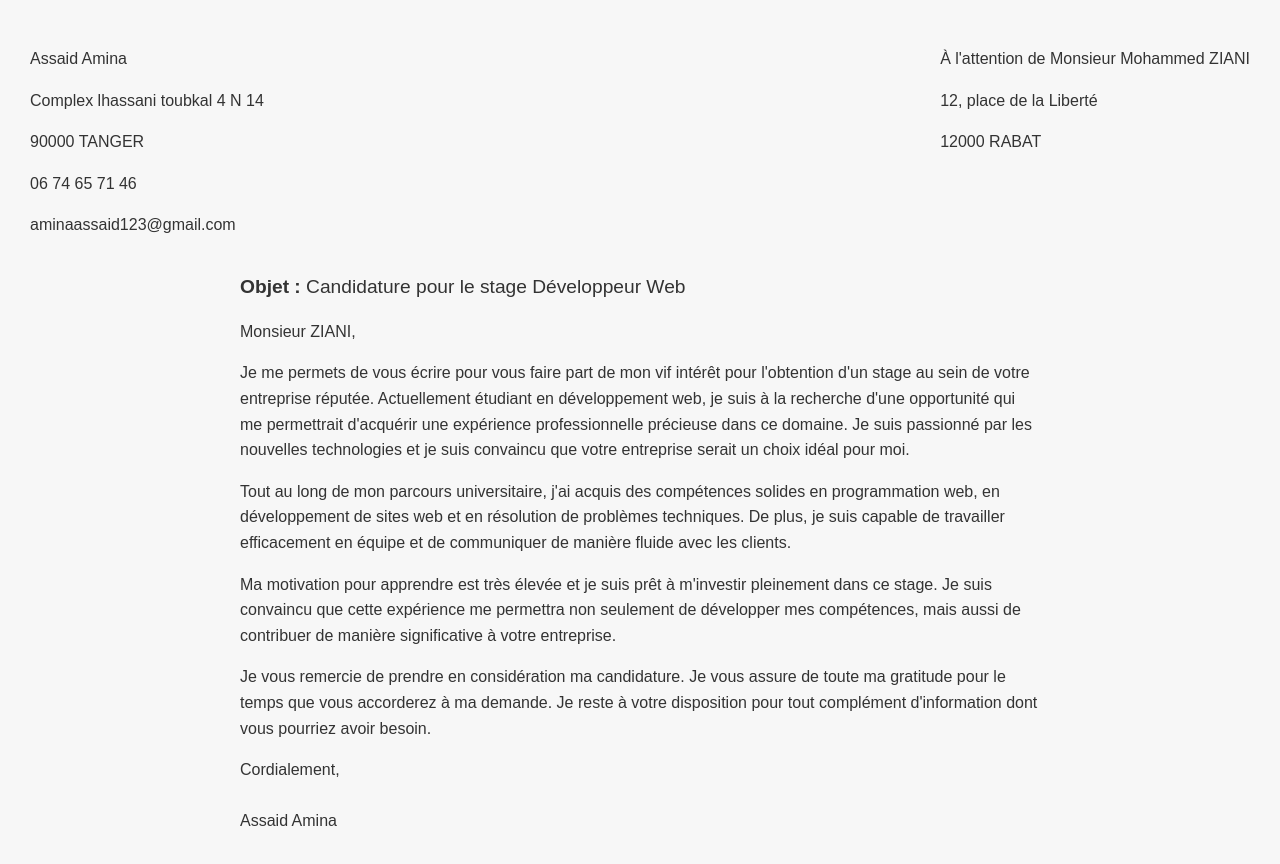
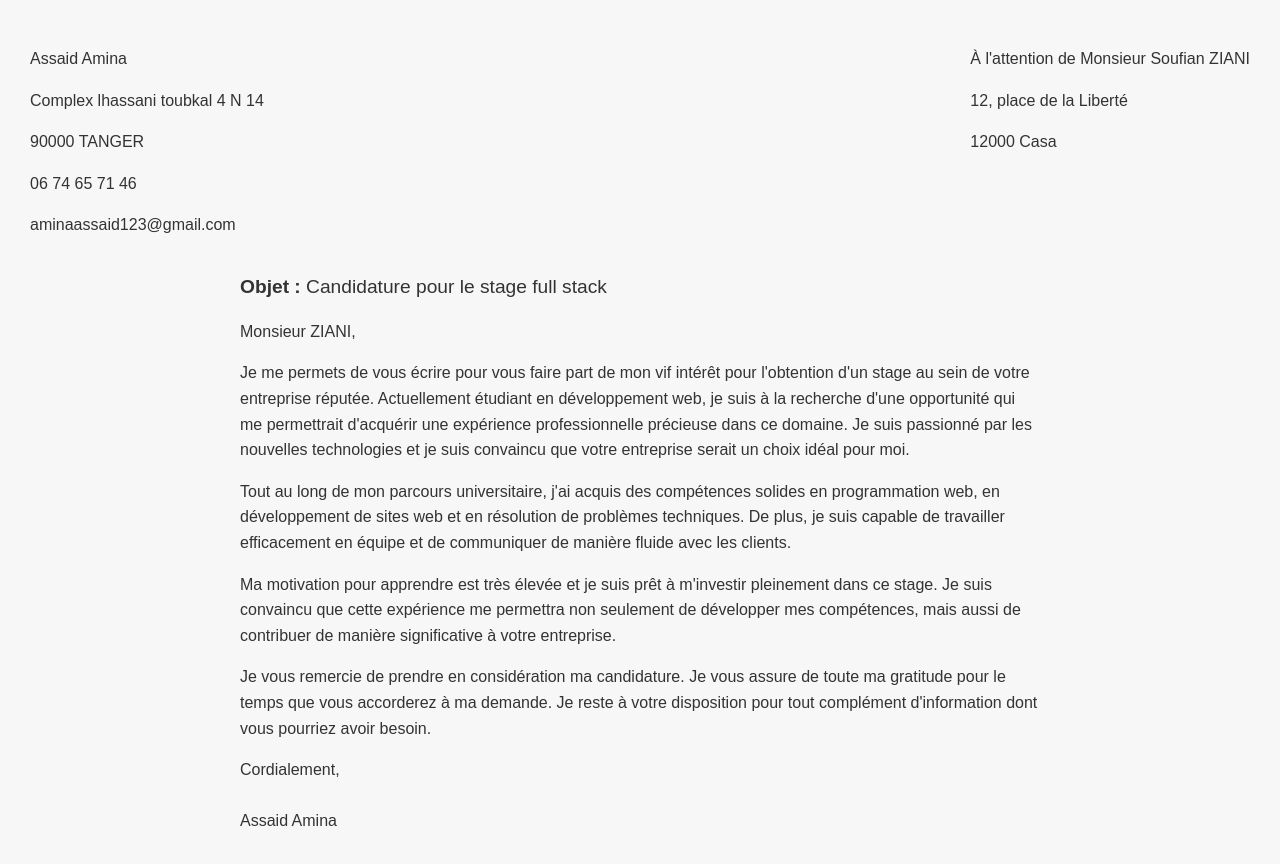
Before and after one commit to aminaassaid1/Lab-Github, a plain HTML site: page index.html in a window 1280 px wide. Drawn offline with Linux system fonts and the light colour scheme.

Commit message:
push dev-web

```diff
--- a/index.html
+++ b/index.html
@@ -19,14 +19,14 @@
         </div>
 
         <div class="recipient">
-            <p>À l'attention de Monsieur Mohammed ZIANI</p>
+            <p>À l'attention de Monsieur Soufian ZIANI</p>
             <p>12, place de la Liberté</p>
-            <p>12000 RABAT</p>
+            <p>12000 Casa</p>
         </div>
     </header>
 
     <div class="content">
-        <p class="subject"><strong>Objet :</strong> Candidature pour le stage Développeur Web</p>
+        <p class="subject"><strong>Objet :</strong> Candidature pour le stage full stack</p>
 
         <p>Monsieur ZIANI,</p>
 
```
